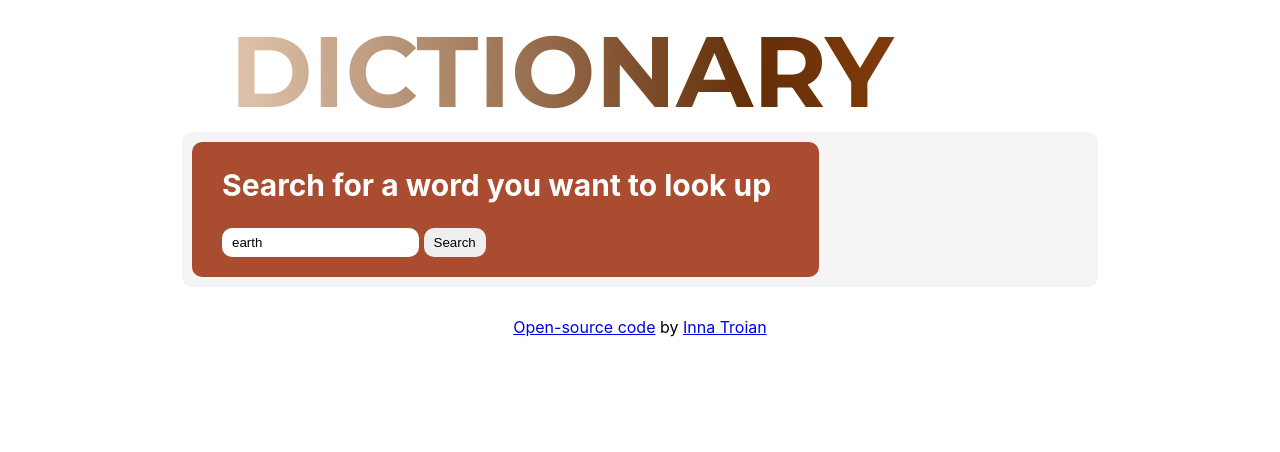
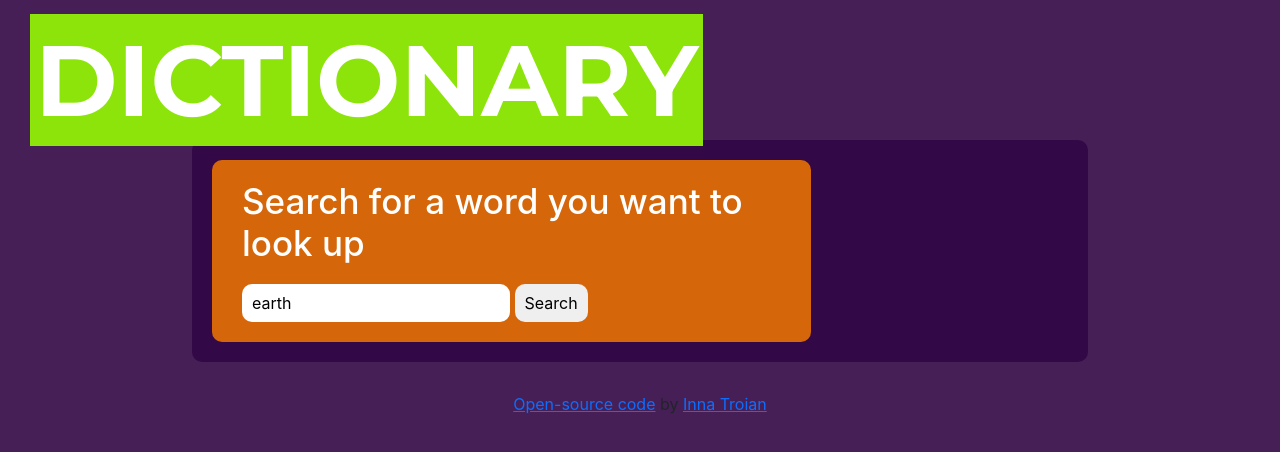
Before and after one commit to birdsong5/dictionary-app, a React (Create React App) app: page / in a window 1280 px wide. Shown: the top 452 px of the page. Built offline with nearby package versions, Linux system fonts and the light colour scheme; no server answers.

Commit message:
imported bootstrap and changed CSS

```diff
--- a/package.json
+++ b/package.json
@@ -10,6 +10,7 @@
     "@testing-library/react": "^13.4.0",
     "@testing-library/user-event": "^13.5.0",
     "axios": "^1.1.2",
+    "bootstrap": "^5.2.2",
     "react": "^18.2.0",
     "react-dom": "^18.2.0",
     "react-scripts": "5.0.1",
--- a/src/App.css
+++ b/src/App.css
@@ -3,25 +3,19 @@
 .App-header h1 {
   font-size: 100px;
   font-family: "Montserrat", sans-serif;
-  margin-left: 230px;
-  margin-bottom: 0;
-  margin-top: 10px;
+  display: inline;
+  padding: 5px;
+  margin: 30px;
   text-transform: uppercase;
-  background: linear-gradient(
-    87.4deg,
-    rgb(220, 193, 168) 1.9%,
-    rgb(99, 46, 9) 49.7%,
-    rgb(211, 95, 11) 100.5%
-  );
-  background-clip: text;
-  color: transparent;
+  color: white;
+  background: rgb(141, 228, 11);
 }
 
 .container {
   width: 70%;
-  background-color: whitesmoke;
+  background-color: rgba(49, 6, 69, 0.899);
   border-radius: 10px;
-  padding: 10px;
+  padding: 20px;
   margin: 0 auto 30px;
   display: grid;
   grid-template-columns: 70% 30%;
@@ -30,15 +24,16 @@
 }
 
 .search-section {
-  background-color: rgba(158, 49, 16, 0.855);
+  background-color: rgba(220, 107, 8, 0.959);
   border-radius: 10px;
-  padding: 0 30px 20px;
+  padding: 20px 30px;
   align-self: flex-start;
 }
 
 .search-section h2 {
-  font-size: 30px;
+  font-size: 35px;
   color: white;
+  margin-bottom: 20px;
 }
 
 .search-section input {
@@ -50,12 +45,14 @@
 .search-section input [type="submit"] {
   padding: 12px;
   background-color: bisque;
+  font-size: 20px;
 }
 
 .definition-section {
-  background-color: rgba(252, 227, 206, 0.901);
+  background-color: rgba(49, 6, 69, 0.899);
+  color: white;
   border-radius: 10px;
-  padding: 0 15px 20px;
+  padding: 15px 20px;
   align-self: flex-start;
 }
 
@@ -94,7 +91,9 @@
   align-self: flex-start;
   justify-content: center;
 }
-
+.photo {
+  border-radius: 5px;
+}
 .author {
   text-align: center;
   margin-bottom: 30px;
--- a/src/Dictionary.js
+++ b/src/Dictionary.js
@@ -1,7 +1,5 @@
 import React, { useState } from "react";
 import axios from "axios";
-import { FontAwesomeIcon } from "@fortawesome/react-fontawesome";
-import { faPlayCircle } from "@fortawesome/free-regular-svg-icons";
 import Definition from "./Definition";
 import Photos from "./Photos";
 import "./App.css";
@@ -11,8 +9,6 @@ export default function Dictionary(props) {
   const [results, setResults] = useState(null);
   const [loaded, setLoaded] = useState(false);
   const [photos, setPhotos] = useState(null);
-
-  let searchValue = `<FontAwesomeIcon icon="fa-regular fa-magnifying-glass" />Search`;
 
   function handleResponse(response) {
     setResults(response.data[0]);
@@ -62,7 +58,7 @@ export default function Dictionary(props) {
               onChange={handleWordChange}
               defaultValue={props.defaultWord}
             />{" "}
-            <input type="submit" value="Search" />
+            <input type="submit" value="Search" className="btn-primary" />
           </form>
         </div>
         <Photos photos={photos} />
--- a/src/Photos.js
+++ b/src/Photos.js
@@ -6,7 +6,14 @@ export default function Photos(props) {
     return (
       <div className="photos-section">
         {props.photos.map(function (photo, index) {
-          return <img key={index} src={photo.src.tiny} alt={photo.alt} />;
+          return (
+            <img
+              key={index}
+              src={photo.src.tiny}
+              alt={photo.alt}
+              className="img-fluid photo"
+            />
+          );
         })}
       </div>
     );
--- a/src/index.css
+++ b/src/index.css
@@ -1,13 +1,14 @@
 body {
-  margin: 0;
-  font-family: -apple-system, BlinkMacSystemFont, 'Segoe UI', 'Roboto', 'Oxygen',
-    'Ubuntu', 'Cantarell', 'Fira Sans', 'Droid Sans', 'Helvetica Neue',
+  margin: 20px 0;
+  font-family: -apple-system, BlinkMacSystemFont, "Segoe UI", "Roboto", "Oxygen",
+    "Ubuntu", "Cantarell", "Fira Sans", "Droid Sans", "Helvetica Neue",
     sans-serif;
   -webkit-font-smoothing: antialiased;
   -moz-osx-font-smoothing: grayscale;
+  background-color: rgba(49, 6, 69, 0.899);
 }
 
 code {
-  font-family: source-code-pro, Menlo, Monaco, Consolas, 'Courier New',
+  font-family: source-code-pro, Menlo, Monaco, Consolas, "Courier New",
     monospace;
 }
```
Also changed, not shown: src/index.js (+7 -6 lines), 1 other file (tests, documents, lock files or other folders).
